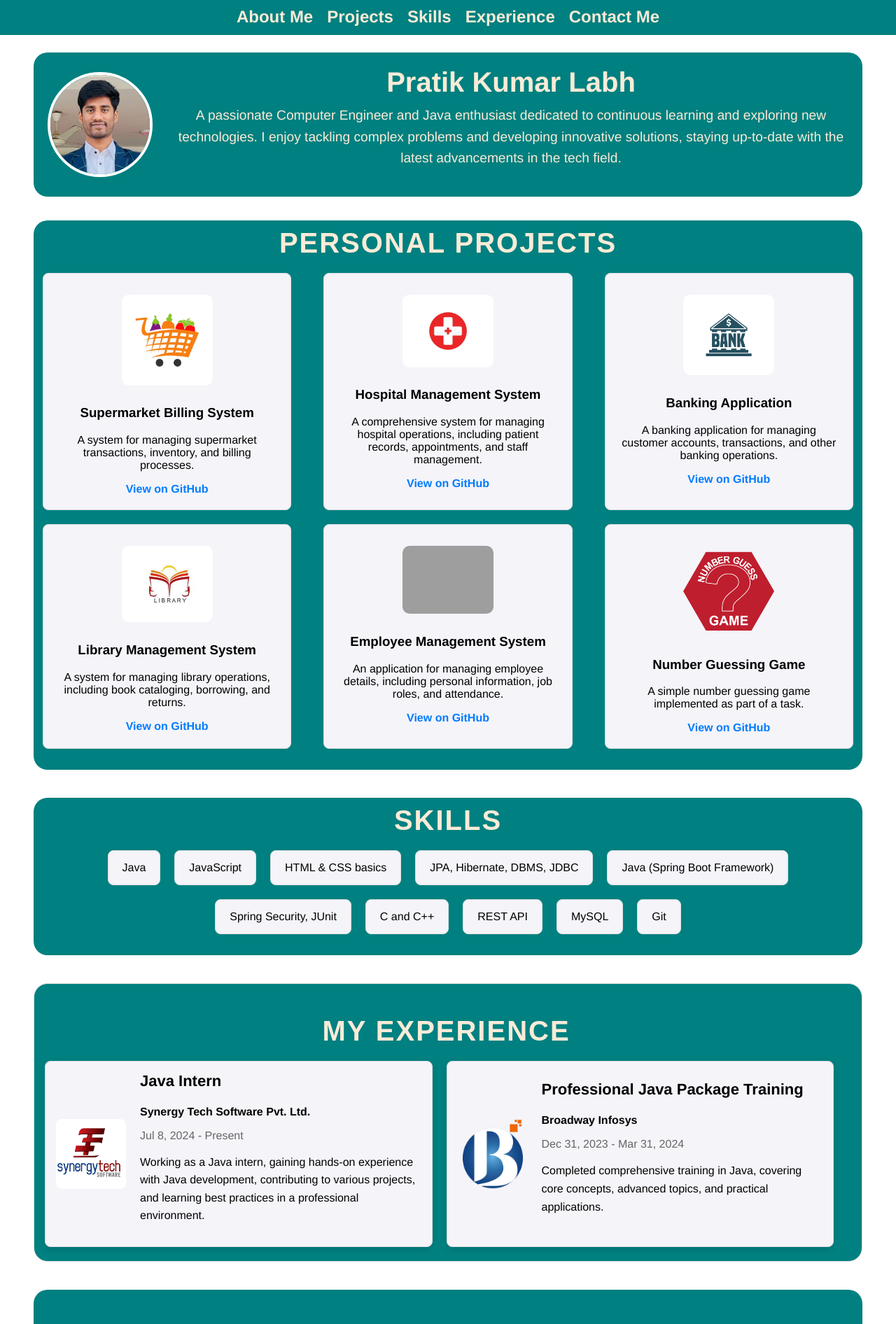
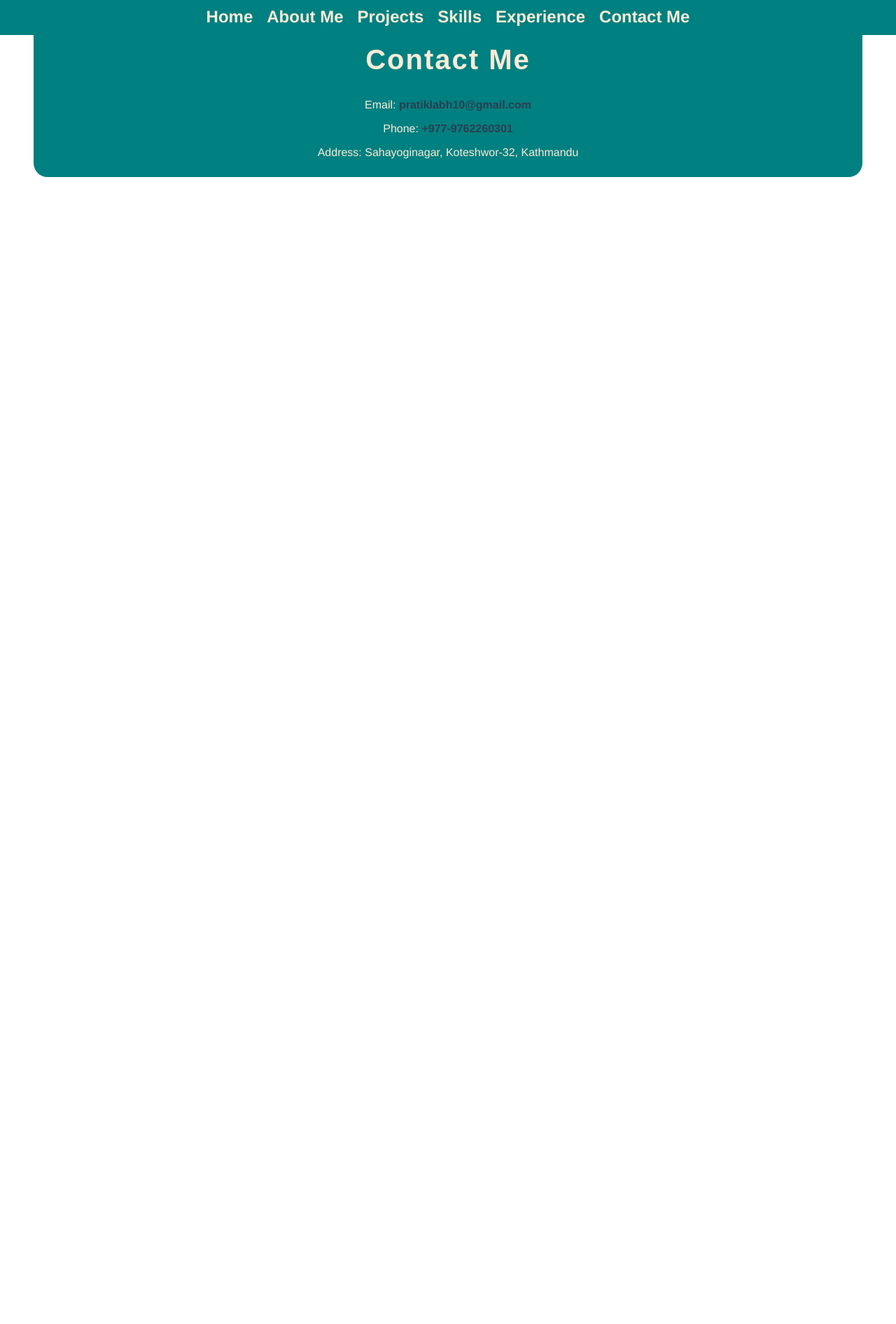
Before and after one commit to pratiklabh/Portfolio, a Vue app: page /contact-me in a window 1280 px wide. Shown: the top 1892 px of the page at 70% size. After the commit the page ends 800 px from the top, so only its background shows below. Built offline with nearby package versions, Linux system fonts and the light colour scheme; grey boxes are pictures that could not be loaded.

Commit message:
Added routing

```diff
--- a/src/App.vue
+++ b/src/App.vue
@@ -2,27 +2,20 @@
   <div id="app">
     <nav>
       <ul>
-        <li><a href="#about-me">About Me</a></li>
-        <li><a href="#projects">Projects</a></li>
-        <li><a href="#skills">Skills</a></li>
-        <li><a href="#experience">Experience</a></li>
-        <li><a href="#contact-me">Contact Me</a></li>
+        <li><router-link to="/">Home</router-link></li>
+        <li><router-link to="/about-me">About Me</router-link></li>
+        <li><router-link to="/projects">Projects</router-link></li>
+        <li><router-link to="/skills">Skills</router-link></li>
+        <li><router-link to="/experience">Experience</router-link></li>
+        <li><router-link to="/contact-me">Contact Me</router-link></li>
       </ul>
     </nav>
-    <AboutMe id="about-me" />
-    <Projects id="projects" />
-    <Skills id="skills" />
-    <Experience id="experience" />
-    <ContactMe id="contact-me" />
+    <router-view />
   </div>
 </template>
 
 <script setup>
-import AboutMe from './components/AboutMe.vue';
-import Projects from './components/Projects.vue';
-import Skills from './components/Skills.vue';
-import Experience from './components/Experience.vue';
-import ContactMe from './components/ContactMe.vue';
+
 </script>
 
 <style>
@@ -63,11 +56,4 @@ nav a {
 nav a:hover {
   text-decoration: underline;
 }
-
-section {
-  padding: 80px 20px; /* Extra top padding to account for fixed nav */
-  margin: 20px 0;
-  border: 1px solid #ddd;
-  border-radius: 8px;
-}
 </style>
--- a/src/components/AboutMe.vue
+++ b/src/components/AboutMe.vue
@@ -3,17 +3,16 @@
   <div class="about-me">
     <img class="profile-pic" src="@/assets/images/me.webp" alt="Profile Picture" />
     <div class="about-text">
-      <h1>{{ name }}</h1>
-      <p>{{ description }}</p>
+      <h1>Pratik Kumar Labh</h1>
+      <p>A passionate Computer Engineer and Java enthusiast dedicated to continuous learning and exploring new technologies.
+        I enjoy tackling complex problems and developing innovative solutions, staying up-to-date with the latest advancements in the tech field.
+      </p>
     </div>
   </div>
 </template>
 
 <script setup>
-import { ref } from 'vue';
 
-const name = ref('Pratik Kumar Labh');
-const description = ref('A passionate Computer Engineer and Java enthusiast dedicated to continuous learning and exploring new technologies. I enjoy tackling complex problems and developing innovative solutions, staying up-to-date with the latest advancements in the tech field.');
 </script>
 
 <style scoped>
--- /dev/null
+++ b/src/components/Home.vue
@@ -0,0 +1,17 @@
+<template>
+  <div>
+    <AboutMe />
+    <Projects />
+    <Skills />
+    <Experience />
+    <ContactMe />
+  </div>
+</template>
+
+<script setup>
+import AboutMe from './AboutMe.vue';
+import Projects from './Projects.vue';
+import Skills from './Skills.vue';
+import Experience from './Experience.vue';
+import ContactMe from './ContactMe.vue';
+</script>
--- a/src/main.js
+++ b/src/main.js
@@ -2,10 +2,12 @@ import { createApp } from 'vue';
 import App from './App.vue';
 import PrimeVue from 'primevue/config';  // Assuming you're using PrimeVue
 
+import Router from "./router";
 
 
 
 const app = createApp(App);
 
 app.use(PrimeVue);
+app.use(Router)
 app.mount('#app');
```
Also changed, not shown: package.json (+6 -2 lines), src/router.js (added, +23 -0 lines), 1 other file (tests, documents, lock files or other folders).
